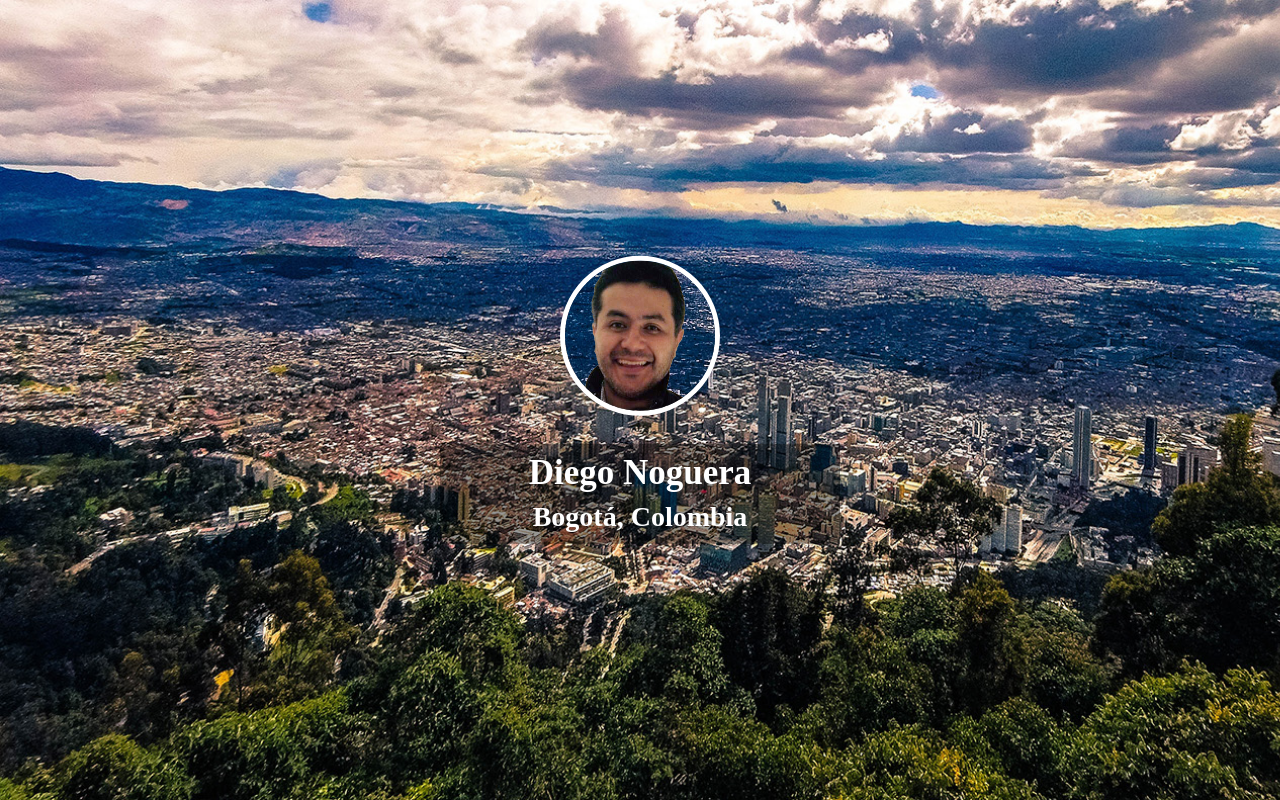
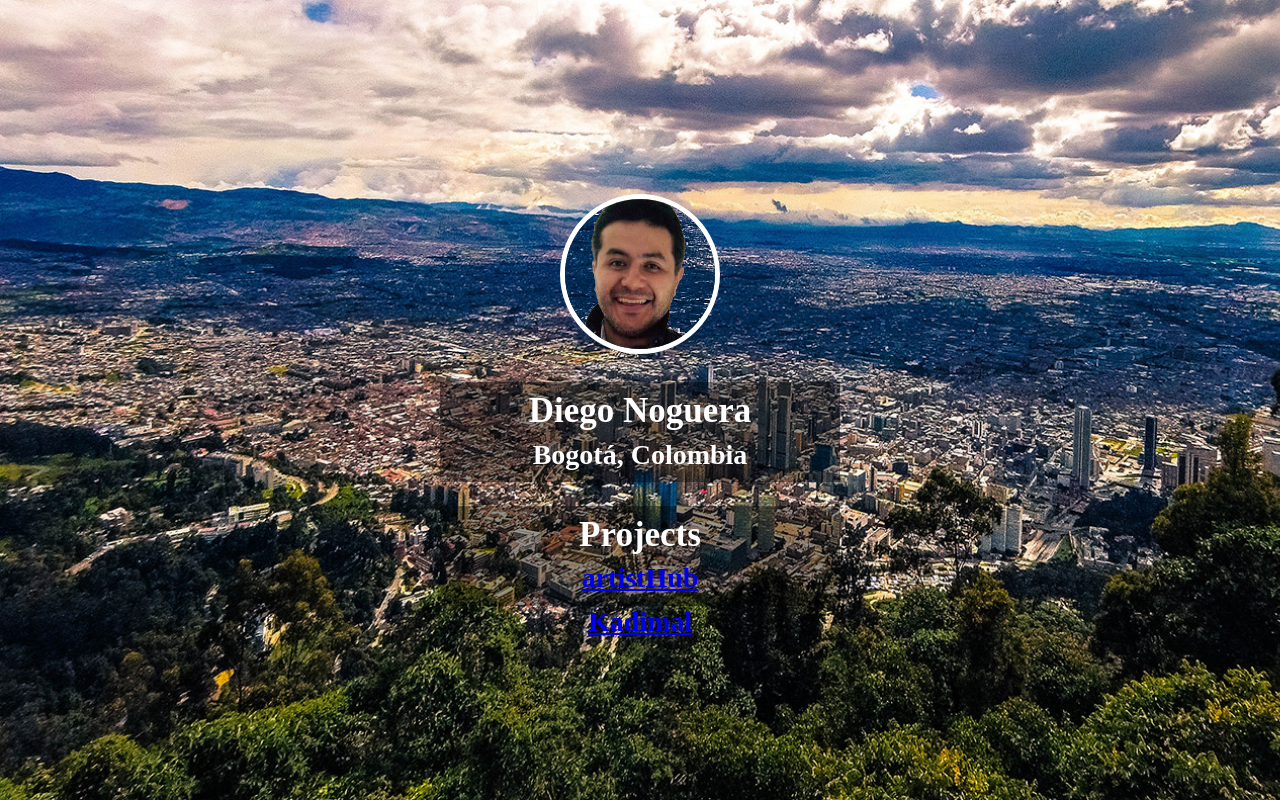
Before and after one commit to danoguera/danoguera.github.io, a plain HTML site: page index.html in a window 1280 px wide. Drawn offline with Linux system fonts and the light colour scheme; a web font is replaced by a local one.

Commit message:
Links added

```diff
--- a/index.html
+++ b/index.html
@@ -15,6 +15,11 @@
     <h1>Diego Noguera</h1>
     <h2>Bogotá, Colombia</h2>
   </div>
+  <div class="box">
+    <h1>Projects</h1>
+    <h2><a href="https://artisthub.vercel.app/" targett="_blank">artistHub</a></h2>
+    <h2><a href="https://kadimal.vercel.app/" targett="_blank">Kadimal</a></h2>
+  </div>
 </div>
 </body>
 </html>
```
